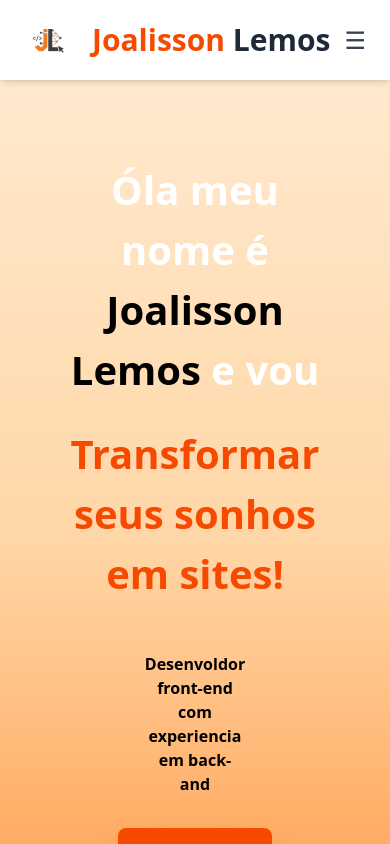
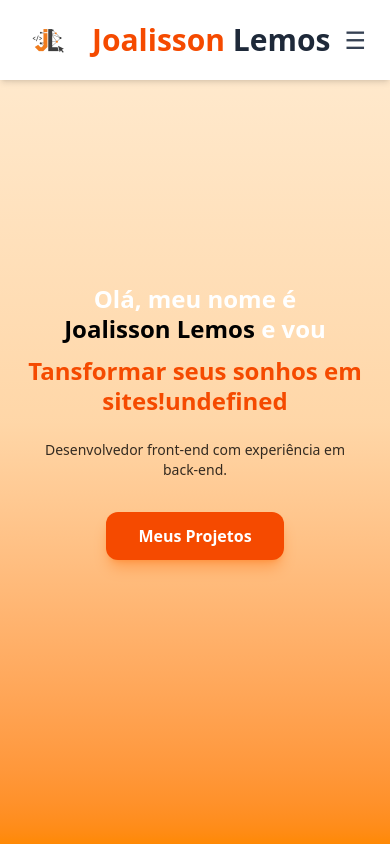
Before and after one commit to Joalisson-Lemos/Joalisson-lemos.github.io, a React (Vite) app: page / in a window 390 px wide. Shown: the top 844 px of the page. Built offline with nearby package versions, Linux system fonts and the light colour scheme.

Commit message:
alteraçao mobile

```diff
--- a/src/Home/index.jsx
+++ b/src/Home/index.jsx
@@ -10,52 +10,57 @@ function Home() {
 
   useEffect(() => {
     let index = 0;
-
     const interval = setInterval(() => {
       if (index < text.length) {
-        const nextChar = text[index];
-        setDisplayedText((prev) => prev + nextChar);
+        setDisplayedText((prev) => prev + text[index]);
         index++;
       } else {
         clearInterval(interval);
         setIsTyping(false);
       }
     }, 100);
-
     return () => clearInterval(interval);
   }, []);
 
   return (
-    <div><section className="min-h-screen w-full flex flex-col items-center justify-center text-center p-40
-                    bg-gradient-to-b
-                    from-orange-100
-                    via-orange-200
-                    to-orange-400
-                    bg-opacity
-                    ">
-      <main className=" text-orange-600 flex flex-col items-center justify-center">
-        <h2 className="text-[40px] font-bold text-white ">Óla meu nome é <br /><span className="text-black"> Joalisson  Lemos</span> e vou</h2> <span><br /></span>
-        <h2 className="text-[40px] font-bold">
+    <div>
+      <section
+        className="min-h-screen w-full flex flex-col items-center justify-center
+        text-center px-6 sm:px-10 md:px-20
+        bg-gradient-to-b from-orange-100 via-orange-200 to-orange-400"
+      >
+        <main className="flex flex-col items-center justify-center text-orange-600 max-w-3xl">
+          <h2 className="text-2xl sm:text-3xl md:text-4xl font-bold text-white leading-tight">
+            Olá, meu nome é <br />
+            <span className="text-black">Joalisson Lemos</span> e vou
+          </h2>
+
+          <h2 className="text-2xl sm:text-3xl md:text-4xl font-bold mt-3 leading-tight">
             {displayedText}
             {isTyping && (
               <span className="ml-1 border-r-2 border-orange-500 animate-blink"></span>
             )}
           </h2>
         </main>
-      <br /> <br />
-      <p className="20px font-bold">Desenvoldor front-end com experiencia em back-and</p>
+
+        <p className="mt-6 text-sm sm:text-base md:text-lg font-medium text-black/80 px-4 max-w-md">
+          Desenvolvedor front-end com experiência em back-end.
+        </p>
+
         <Link
           to="#projetos"
-          className="px-10 py-4 mt-8 text-lg font-semibold text-white bg-orange-600 hover:bg-orange-700 rounded-lg shadow-2xl shadow-orange-500/50transition duration-300 ease-in-out transform hover:scale-105" >
+          className="px-8 py-3 sm:px-10 sm:py-4 mt-8 text-base sm:text-lg font-semibold text-white
+          bg-orange-600 hover:bg-orange-700 rounded-xl shadow-lg shadow-orange-500/40
+          transition-transform duration-300 ease-in-out hover:scale-105 active:scale-95"
+        >
           Meus Projetos
         </Link>
       </section>
-    <div>
+
+      <div id="projetos" className="mt-10 sm:mt-20">
         <Projetos />
       </div>
-
     </div>
-
   );
 }
 
```
Lines whose indentation alone changed are shown as unchanged.
